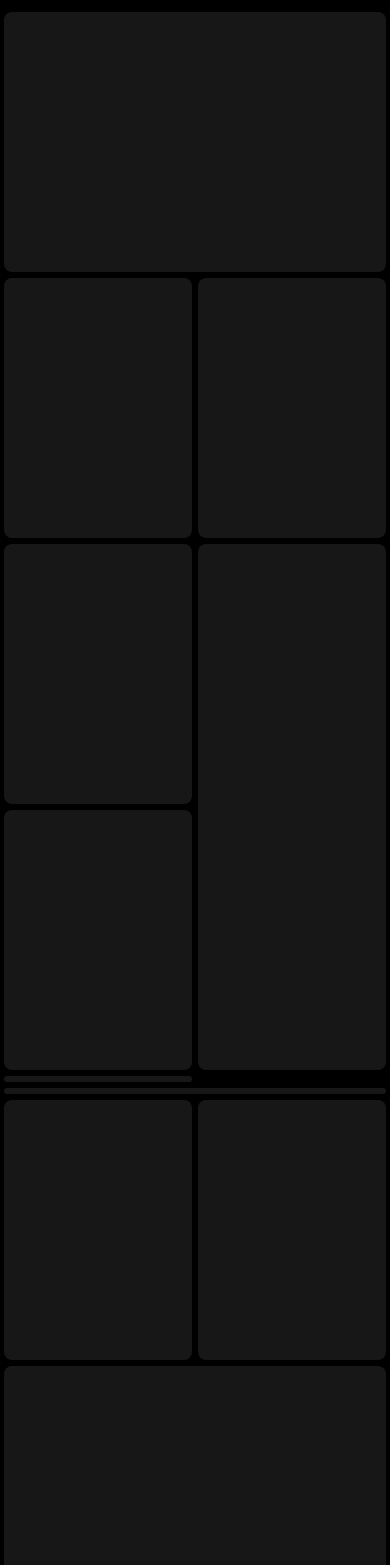
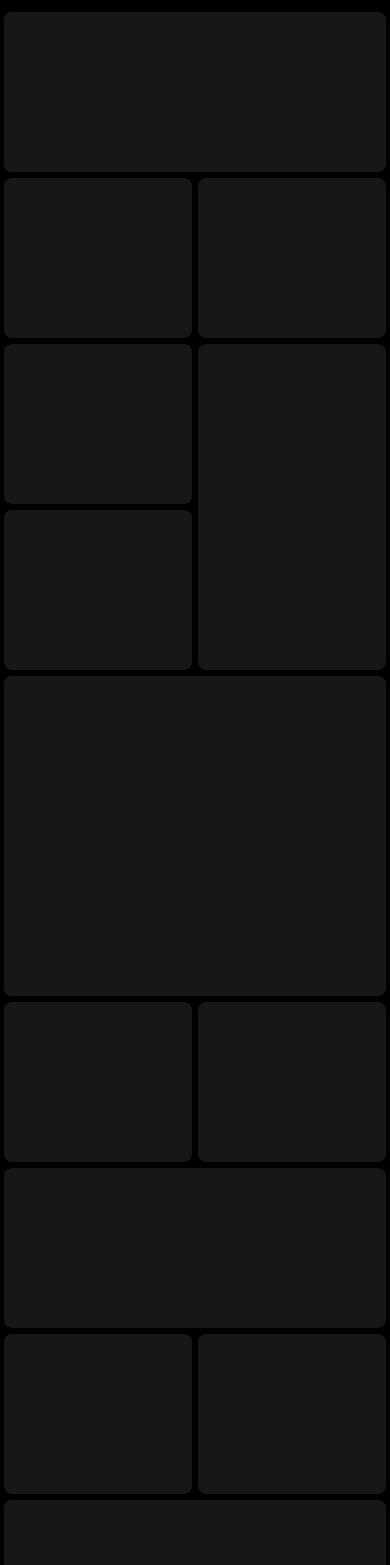
Before and after one commit to khanmcodes/khanmcodes-Portfolio, a React (Vite) app: page / in a window 390 px wide. Shown: the part 432-1997 px from the top of the page. Built offline with nearby package versions, Linux system fonts and the light colour scheme; a web font is replaced by a local one.

Commit message:
Fixed grid bug

```diff
--- a/src/components/Topbar.jsx
+++ b/src/components/Topbar.jsx
@@ -3,13 +3,13 @@ import Logo from "./Logo";
 export default function Topbar() {
   return (
       <div className="container px-2 pt-4 sm:px-12 flex items-center max-w-screen sm:justify-between">
-        <div className="text-xs font-normal hidden sm:flex">github.com/khanmcodes</div>
+        <div className="text-[10px] xl:text-xs font-normal hidden sm:flex">github.com/khanmcodes</div>
 
         <div>
           <Logo size={80} spinDuration={20} onHover="pause" />
         </div>
 
-        <div className="text-xs font-normal hidden sm:flex">khanmuhammad.work@gmail.com</div>
+        <div className="text-[10px] xl:text-xs font-normal hidden sm:flex">khanmuhammad.work@gmail.com</div>
       </div>
   );
 }
--- a/src/pages/Home.jsx
+++ b/src/pages/Home.jsx
@@ -5,7 +5,7 @@ export default function Home() {
   return (
     <div className="mx-1">
       {/* Hero Section */}
-      <div className="flex items-end sm:ml-72">
+      <div className="flex items-end sm:ml-30 xl:ml-72">
         <div className="ml-1 mt-5 sm:mt-20">
           <div className="max-w-full flex flex-col">
             <h1 className="text-4xl mb-4">
@@ -17,14 +17,14 @@ export default function Home() {
               muhammad<span style={{ color: "var(--color-primary)" }}>.</span>
               <br />
             </h1>
-            <p className="text-xs sm:text-sm leading-loose sm:w-[30vw] font-extralight">
+            <p className="text-xs sm:text-sm leading-loose lg:w-[40vw] xl:w-[30vw] font-extralight">
               Creative designer and developer with a passion for building sleek,
               high-performance applications. Turning ideas into interactive
               experiences—one line of code at a time.
             </p>
           </div>
         </div>
-        <div className="hidden sm:flex gap-3 text-sm font-extralight justify-end w-3/5">
+        <div className="hidden sm:flex gap-3 text-sm font-extralight justify-end w-3/5 mr-10">
           scroll down{" "}
           <FaCaretDown color="var(--color-primary)" className="mt-0.5" />
         </div>
@@ -32,35 +32,31 @@ export default function Home() {
 
       {/* Projects Wall */}
       <div className="my-10 flex justify-center items-center">
-        <div className="grid grid-cols-2 sm:grid-cols-6 gap-1.5 w-[100vw]">
+        <div className="grid grid-cols-2 sm:grid-cols-6 gap-1.5 w-full">
           {/* First row */}
-          <div className="col-span-2 min-h-65 max-h-65 bg-neutral-900 rounded-lg"></div>
-          <div className="col-span-1 min-h-65 max-h-65 bg-neutral-900 rounded-lg"></div>
-          <div className="col-span-1 min-h-65 max-h-65  bg-neutral-900 rounded-lg "></div>
-          <div className="col-span-1 min-h-65 max-h-65  bg-neutral-900 rounded-lg"></div>
+          <div className="col-span-2 xl:min-h-65 xl:max-h-65 sm:min-h-35 sm:max-h-35 2xl:min-h-75 2xl:max-h-75 min-h-40 max-h-40 bg-neutral-900 rounded-lg"></div>
+          <div className="col-span-1 xl:min-h-65 xl:max-h-65 sm:min-h-35 sm:max-h-35 2xl:min-h-75 2xl:max-h-75 min-h-40 max-h-40 bg-neutral-900 rounded-lg"></div>
+          <div className="col-span-1 xl:min-h-65 xl:max-h-65 sm:min-h-35 sm:max-h-35 2xl:min-h-75 2xl:max-h-75 min-h-40 max-h-40  bg-neutral-900 rounded-lg "></div>
+          <div className="col-span-1 xl:min-h-65 xl:max-h-65 sm:min-h-35 sm:max-h-35 2xl:min-h-75 2xl:max-h-75 min-h-40 max-h-40  bg-neutral-900 rounded-lg"></div>
           <div className="row-span-2 bg-neutral-900 rounded-lg"></div>
 
           {/* Second row */}
-          <div className="col-span-1 min-h-65 max-h-65  bg-neutral-900 rounded-lg"></div>
-          <div className="row-span-2  bg-neutral-900 rounded-lg"></div>
-          <div className="row-span-2 col-span-2 bg-neutral-900 rounded-lg"></div>
-          <div className="col-span-1 min-h-65 max-h-65  bg-neutral-900 rounded-lg"></div>
+          <div className="col-span-1 xl:min-h-65 xl:max-h-65 sm:min-h-35 sm:max-h-35 2xl:min-h-75 2xl:max-h-75 min-h-40 max-h-40  bg-neutral-900 rounded-lg"></div>
+          <div className="hidden sm:block row-span-2  bg-neutral-900 rounded-lg"></div>
+          <div className="row-span-2 col-span-2 min-h-80 max-h-80 sm:min-h-0 sm:max-h-none bg-neutral-900 rounded-lg"></div>
+          <div className="col-span-1 xl:min-h-65 xl:max-h-65 sm:min-h-35 sm:max-h-35 2xl:min-h-75 2xl:max-h-75 min-h-40 max-h-40  bg-neutral-900 rounded-lg"></div>
 
-          {/* <div className="col-span-1 min-h-65 max-h-65  bg-neutral-900 rounded-lg"></div>
-          <div className="row-span-2  bg-neutral-800 rounded-lg"></div>
-          <div className="col-span-2 row-span-2  bg-neutral-800 rounded-lg"></div>
-          <div className="col-span-1 min-h-65 max-h-65  bg-neutral-900 rounded-lg"></div> */}
 
           {/* Third row */}
-          <div className="col-span-1 min-h-65 max-h-65  bg-neutral-900 rounded-lg"></div>
-          <div className="col-span-2 min-h-65 max-h-65  bg-neutral-900 rounded-lg"></div>
+          <div className="col-span-1 xl:min-h-65 xl:max-h-65 sm:min-h-35 sm:max-h-35 2xl:min-h-75 2xl:max-h-75 min-h-40 max-h-40  bg-neutral-900 rounded-lg"></div>
+          <div className="col-span-2 xl:min-h-65 xl:max-h-65 sm:min-h-35 sm:max-h-35 2xl:min-h-75 2xl:max-h-75 min-h-40 max-h-40  bg-neutral-900 rounded-lg"></div>
 
           {/* Fourth row */}
-          <div className="col-span-1 min-h-65 max-h-65  bg-neutral-900 rounded-lg"></div>
-          <div className="col-span-1 min-h-65 max-h-65  bg-neutral-900 rounded-lg"></div>
-          <div className="col-span-2 min-h-65 max-h-65  bg-neutral-900 rounded-lg"></div>
-          <div className="col-span-1 min-h-65 max-h-65  bg-neutral-900 rounded-lg"></div>
-          <div className="col-span-1 min-h-65 max-h-65  bg-neutral-900 rounded-lg"></div>
+          <div className="col-span-1 xl:min-h-65 xl:max-h-65 sm:min-h-35 sm:max-h-35 2xl:min-h-75 2xl:max-h-75 min-h-40 max-h-40  bg-neutral-900 rounded-lg"></div>
+          <div className="col-span-1 xl:min-h-65 xl:max-h-65 sm:min-h-35 sm:max-h-35 2xl:min-h-75 2xl:max-h-75 min-h-40 max-h-40  bg-neutral-900 rounded-lg"></div>
+          <div className="col-span-2 xl:min-h-65 xl:max-h-65 sm:min-h-35 sm:max-h-35 2xl:min-h-75 2xl:max-h-75 min-h-40 max-h-40  bg-neutral-900 rounded-lg"></div>
+          <div className="col-span-1 xl:min-h-65 xl:max-h-65 sm:min-h-35 sm:max-h-35 2xl:min-h-75 2xl:max-h-75 min-h-40 max-h-40  bg-neutral-900 rounded-lg"></div>
+          <div className="col-span-1 xl:min-h-65 xl:max-h-65 sm:min-h-35 sm:max-h-35 2xl:min-h-75 2xl:max-h-75 min-h-40 max-h-40  bg-neutral-900 rounded-lg"></div>
         </div>
       </div>
     </div>
```
